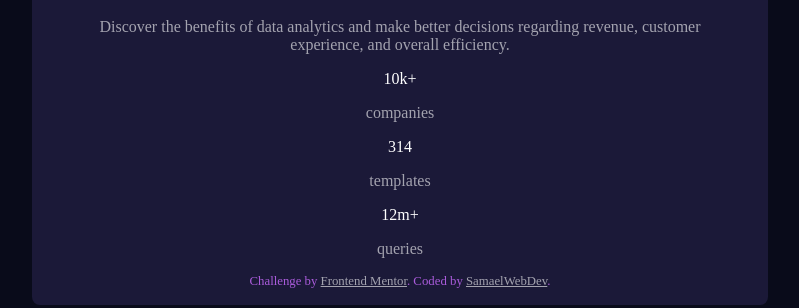
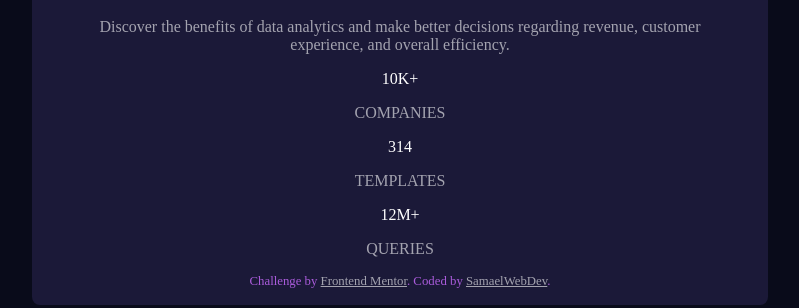
Before and after one commit to samaelwebdev/FrontendMentor-Stats-preview-card-component, a plain HTML site: page index.html in a window 1280 px wide. Shown: the part 541-849 px from the top of the page, without its empty margins (240-1039 px from the left). Drawn offline with Linux system fonts and the light colour scheme.

Commit message:
Update index.html
updated HTML

```diff
--- a/index.html
+++ b/index.html
@@ -35,12 +35,14 @@
           Discover the benefits of data analytics and make better decisions
           regarding revenue, customer experience, and overall efficiency.
         </p>
-        <p class="companyNbr">10k+</p>
-        <p class="companies">companies</p>
-        <p class="templateNbr">314</p>
-        <p class="templates">templates</p>
-        <p class="querieNbr">12m+</p>
-        <p class="queries">queries</p>
+        <div class="numbers">
+          <p class="companyNbr">10K+</p>
+          <p class="companies">COMPANIES</p>
+          <p class="templateNbr">314</p>
+          <p class="templates">TEMPLATES</p>
+          <p class="querieNbr">12M+</p>
+          <p class="queries">QUERIES</p>
+        </div>
       </main>
       <footer class="attribution">
         Challenge by
```
